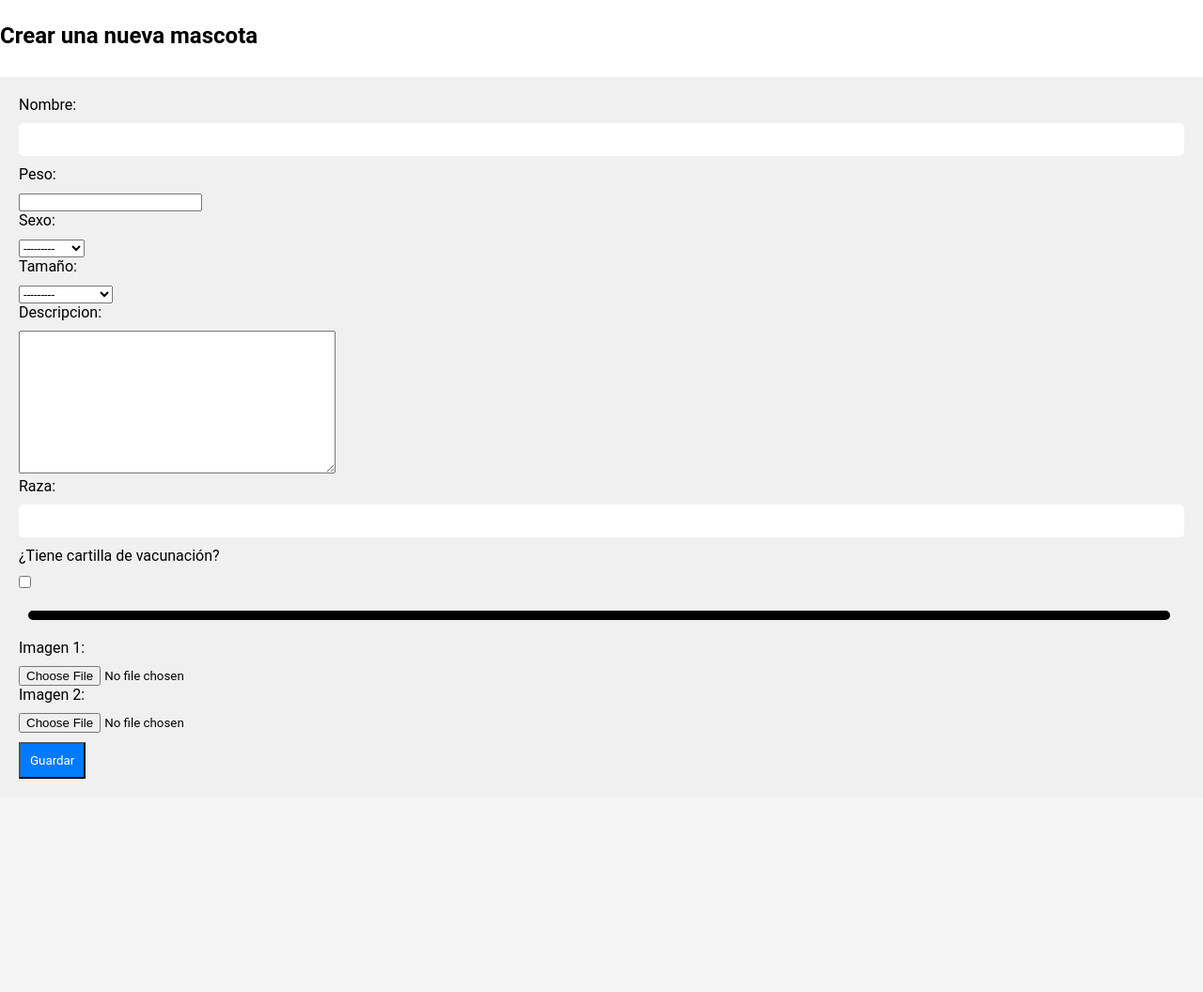
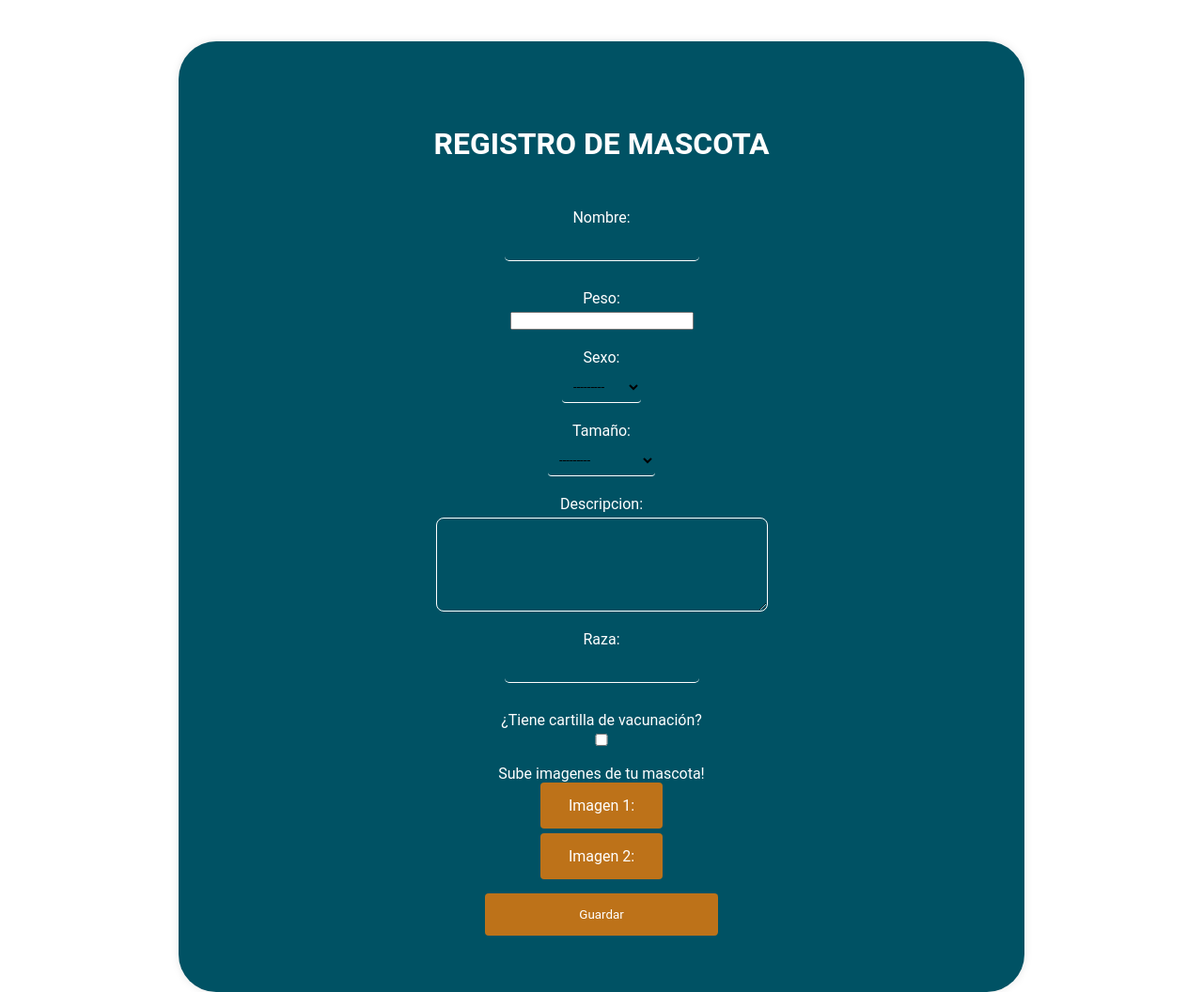
Before and after one commit to B4ZU27/Dogeaway_ingSoft, a Django app: page /mascotas/registro/ in a window 1280 px wide. Shown: the part 76-1132 px from the top of the page at 94% size. Before the commit the page ends 905 px from the top, so only its background shows below. Run offline with Django 4.2, Linux system fonts and the light colour scheme; a user stored in the database is signed in.

Commit message:
Actualizacion de formularios
Actualice el formulario para el registro de las mascota, le di estilo a la verificacion y cambie algunas cosas del login y singup, traten de meterle estilos como placeholders al log in ya que no pude yo xd, y mejorar el estilo al registro de las mascotas.

```diff
--- a/main_app/static/css/base.css
+++ b/main_app/static/css/base.css
@@ -25,13 +25,12 @@
     margin: 0 auto;
 }
 
-/* Estilos para las etiquetas */
+
 label {
     display: block;
     margin-bottom: 10px;
 }
 
-/* Estilos para los campos de entrada */
 input[type="text"],
 input[type="email"],
 input[type="password"] {
@@ -44,25 +43,15 @@ input[type="password"] {
     color: #000;
 }
 
-/* Estilo para el botón de envío */
 button[type="submit"] {
     display: block;
-    margin-top: 10px; /* Agrega espacio entre los campos y el botón */
+    margin-top: 10px;
+
 }
 
 #logout-link {
-    background-color: #ff0000; /* Color de fondo rojo */
-    color: #ffffff; /* Color del texto blanco */
-    padding: 10px 20px; /* Espaciado interno para hacer que parezca un botón */
-    text-decoration: none; /* Quita la subraya del enlace */
-    border-radius: 5px; /* Bordes redondeados */
+    color: #ffffff;
 }
-
-/* Cambiar el color del enlace cuando se coloca el cursor encima */
-#logout-link:hover {
-    background-color: #cc0000; /* Cambiar el color de fondo cuando se coloca el cursor encima */
-}
-
 
 
 /*------------------------------------------------------ HEADER ------------------------------------------------------*/
@@ -90,14 +79,13 @@ header nav ul li{
     display: inline-block;
     padding: 0px 20px;
 }
-
 header nav ul li:hover {
     transition: 0.5s;
     background-color: #BD7219;
     border-radius: 50px;
   }
 
-header nav ul li a{
+header nav ul li a {
     color: white;
     font-size: 20px;
 }
@@ -112,7 +100,6 @@ header nav .logo{
 header nav .logo img{
     width: 200px;
 }
-
 
 /*----------------------------------------------------  PRESENTACION  ----------------------------------------------------*/
 
--- /dev/null
+++ b/main_app/static/css/registroMascota.css
@@ -0,0 +1,132 @@
+.registroMascota {
+    display: flex;
+    flex-direction: column;
+    align-items: center;
+    text-align: center;
+    margin-top: 100px;
+}
+
+h1 {
+    color: white;
+    text-align: center;
+    padding: 50px;
+    margin-top: auto;
+}
+
+form {
+    background-color: #005264;
+    padding: 40px;
+    border-radius: 40px;
+    width: 900px;
+    box-shadow: 0px 0px 10px rgba(0, 0, 0, 0.1);
+    text-align: center;
+    margin-top: 20px;
+    display: flex;
+    flex-direction: column;
+    align-items: center;
+}
+
+.input-container,
+.select-container,
+.file-upload-container {
+    display: flex;
+    flex-direction: column;
+    align-items: center;
+    margin-bottom: 20px; /* Aumentado el margen inferior para separación */
+    position: relative;
+}
+
+.input-container label,
+.select-container label,
+.file-upload-container label {
+    color: white;
+    margin-bottom: 5px;
+}
+
+.input-container input,
+.input-container textarea,
+.select-container select,
+.file-upload-container input[type="file"] {
+    width: 100%;
+    padding: 8px;
+    box-sizing: border-box;
+    border: none;
+    background-color: transparent;
+    outline: none;
+}
+
+.input-container input,
+.input-container textarea {
+    border-bottom: 1px solid white;
+    color: white;
+}
+
+.input-container textarea {
+    border: 1px solid white;
+    color: rgb(255, 255, 255);
+    border-radius: 8px;
+    height: 100px;
+}
+
+.select-container .alert-danger,
+.file-upload-container .alert-danger {
+    position: absolute;
+    bottom: -20px;
+    left: 0;
+    width: 100%;
+    color: #FFD700; /* Color de la alerta de error */
+}
+
+.select-container select,
+.file-upload-container input[type="file"] {
+    border-bottom: 1px solid white;
+    color: rgb(0, 0, 0);
+    border-radius: 4px;
+}
+
+.select-container select:focus,
+.file-upload-container input[type="file"]:focus {
+    border-bottom: 1px solid #FFD700; /* Cambiar el color del borde al enfocarse */
+}
+
+.file-upload-container label {
+    background-color: #BD7219;
+    color: white;
+    padding: 15px 30px; /* Aumentado el padding para hacer el botón más grande */
+    border-radius: 4px;
+    cursor: pointer;
+    display: inline-block;
+}
+
+.file-upload-container label:hover {
+    background-color: #7f4e12;
+    transition: background-color 0.3s ease;
+}
+
+.file-upload-container label:active {
+    background-color: #7f4e12;
+}
+
+.file-upload-container input[type="file"] {
+    display: none;
+}
+
+.file-upload-container p {
+    color: white;
+    text-align: center;
+    padding: auto;
+}
+
+.button-submit {
+    background-color: #BD7219;
+    color: white;
+    padding: 15px 100px; /* Aumentado el padding para hacer el botón más grande */
+    border: none;
+    border-radius: 4px;
+    cursor: pointer;
+}
+
+.button-submit:hover {
+    transition: 0.5s;
+    background-color: #7f4e12;
+}
--- a/main_app/templates/Login.html
+++ b/main_app/templates/Login.html
@@ -15,7 +15,7 @@
             height: auto;
             margin: 20px auto;
             box-shadow: 0px 0px 10px rgba(0, 0, 0, 0.1);
-            margin-top: 50px; /* Ajusta este valor según tus preferencias */
+            margin-top: 50px;
         }
 
         .form, h1 {
--- a/main_app/templates/layouts/base.html
+++ b/main_app/templates/layouts/base.html
@@ -19,7 +19,7 @@
             </div>
             <ul>
                 {% if user.is_authenticated and user.verificado %}
-                    <li>Hola {{ user.username }}</li>
+                <!--<li class="hola">¡Hola {{ user.username }}!</li>-->
                     {% if mascota_seleccionada %}
                         <li>Mascota Seleccionada: <a href="{% url 'Match' %}">{{ mascota_seleccionada.nombre }}</a></li>
                         <!-- Puedes mostrar más información aquí según sea necesario -->
--- a/main_app/templates/registroMascota.html
+++ b/main_app/templates/registroMascota.html
@@ -1,51 +1,71 @@
 {% include "layouts/base.html" %}
-
+{% load static %}
 {% block content %}
-<div style="margin-top: 100px"></div>
-  <h2>Crear una nueva mascota</h2>
-  <form method="post" enctype="multipart/form-data" style="background-color: #f0f0f0; padding: 20px; margin-top: 30px">
+<div class="registroMascota">
+  <form method="post" enctype="multipart/form-data">
+    <h1>REGISTRO DE MASCOTA</h1>
     {% csrf_token %}
 
     {# Formulario para datos de mascota #}
-    {{ mascota_form.nombre.label_tag }}{{ mascota_form.nombre }}
+    <div class="input-container">
+        {{ mascota_form.nombre.label_tag }}
+        {{ mascota_form.nombre }}
         <div class="alert alert-danger">
             {{ mascota_form.nombre.errors }}
         </div>
-    {{ mascota_form.peso.label_tag }} {{ mascota_form.peso }}
+    </div>
+
+    <div class="select-container">
+        {{ mascota_form.peso.label_tag }}
+        {{ mascota_form.peso }}
         <div class="alert alert-danger">
             {{ mascota_form.peso.errors }}
         </div>
-    {{ mascota_form.sexo.label_tag }} {{ mascota_form.sexo }}
+    </div>
+
+    <div class="select-container">
+        {{ mascota_form.sexo.label_tag }}
+        {{ mascota_form.sexo }}
         <div class="alert alert-danger">
             {{ mascota_form.sexo.errors }}
         </div>
-    {{ mascota_form.tamaño.label_tag }} {{ mascota_form.tamaño }}
+    </div>
+
+    <div class="select-container">
+        {{ mascota_form.tamaño.label_tag }}
+        {{ mascota_form.tamaño }}
         <div class="alert alert-danger">
             {{ mascota_form.tamaño.errors }}
         </div>
-    {{ mascota_form.descripcion.label_tag }} {{ mascota_form.descripcion }}
+    </div>
+
+    <div class="input-container">
+        {{ mascota_form.descripcion.label_tag }}
+        {{ mascota_form.descripcion }}
         <div class="alert alert-danger">
             {{ mascota_form.descripcion.errors }}
         </div>
-    {{ mascota_form.raza.label_tag }} {{ mascota_form.raza }}
+    </div>
+
+    <div class="input-container">
+        {{ mascota_form.raza.label_tag }}
+        {{ mascota_form.raza }}
         <div class="alert alert-danger">
             {{ mascota_form.raza.errors }}
         </div>
-    {{ mascota_form.tiene_cartilla.label_tag }} {{ mascota_form.tiene_cartilla }}
+    </div>
+
+    <div class="input-container">
+        {{ mascota_form.tiene_cartilla.label_tag }}
+        {{ mascota_form.tiene_cartilla }}
         <div class="alert alert-danger">
             {{ mascota_form.tiene_cartilla.errors }}
         </div>
-    <div style="width: 98%; height: 4px; background-color: black; border: 5px solid black; margin: 10px; margin-top: 20px; margin-bottom: 20px; border-radius: 10px"></div>
+    </div>
+
     {# Formulario para imágenes de mascota #}
-    <!-- {% for field in imagen_form %}
-        <div class="form-group">
-            {{ field.label_tag }}
-            {{ field }}
-            <div class="alert alert-danger">
-                {{ field.errors }}
-            </div>
-        </div>
-    {% endfor %}-->
+    <div class="file-upload-container">
+      <p>Sube imagenes de tu mascota!</p>
       <div class="form-group">
           {{ imagen_form.imagen_1.label_tag }}
           {{ imagen_form.imagen_1 }}
@@ -53,6 +73,7 @@
               {{ imagen_form.imagen_1.errors }}
           </div>
       </div>
+
       <div class="form-group">
         {{ imagen_form.imagen_2.label_tag }}
         {{ imagen_form.imagen_2 }}
@@ -60,6 +81,9 @@
             {{ imagen_form.imagen_2.errors }}
         </div>
     </div>
-    <button type="submit" style="background-color: #007bff; color: #fff; padding: 10px;">Guardar</button>
+
+    <button class="button-submit" type="submit">Guardar</button>
   </form>
+</div>
 {% endblock content %}
+<link rel="stylesheet" href="{% static 'css/registroMascota.css' %}">
```
Also changed, not shown: main_app/static/css/verificacion.css (added, +127 -0 lines), main_app/templates/Signup.html (+28 -18 lines), main_app/templates/verificacion.html (+19 -4 lines), db.sqlite3, main_app/static/imagenes/verificacion/verificacion.png (added). Lines whose indentation alone changed are shown as unchanged.
